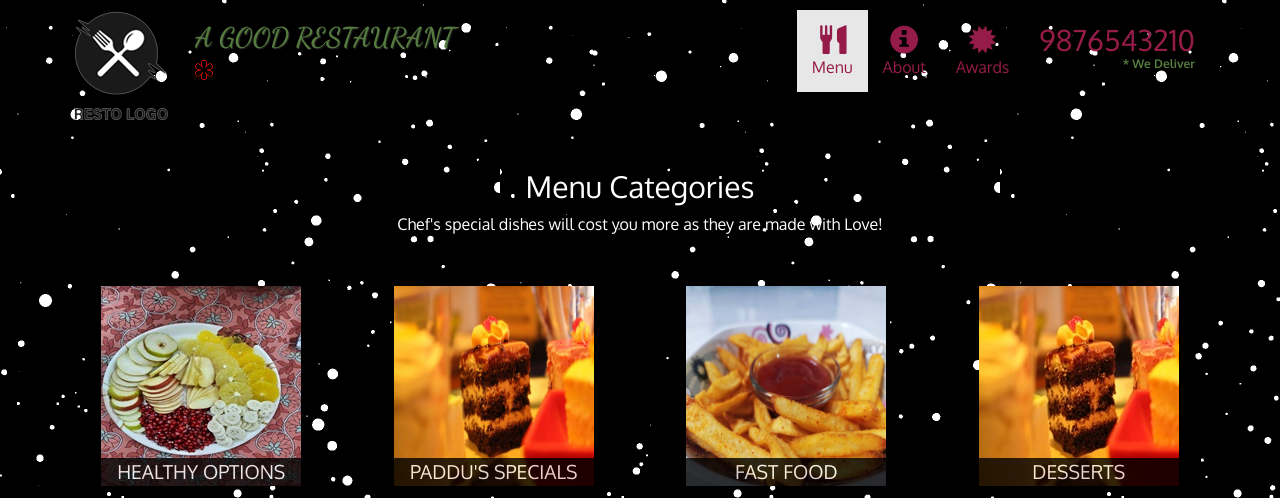
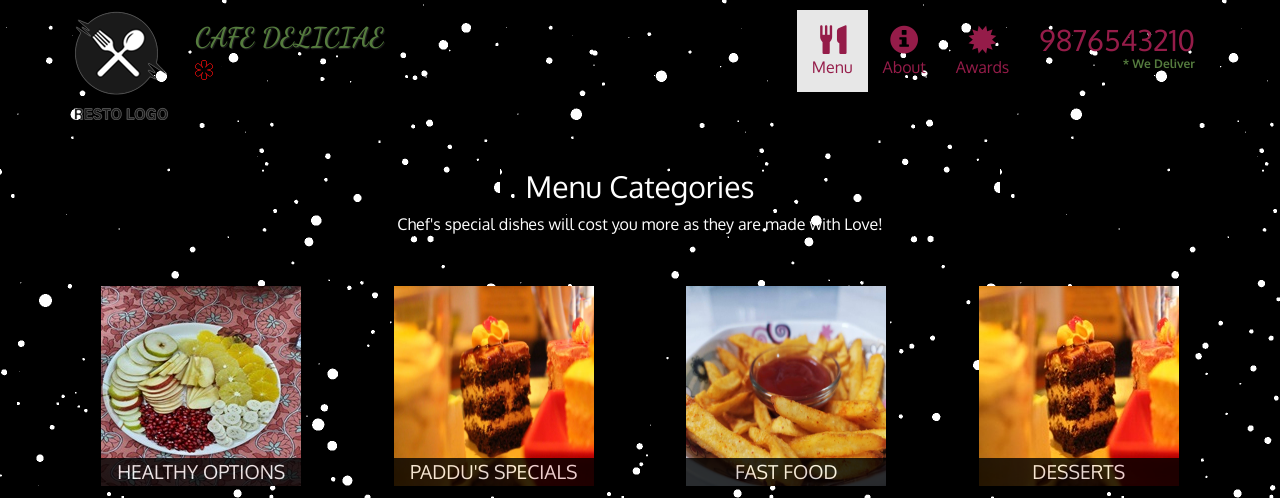
Before and after one commit to riteshbhapkar/Restaurant-Website-HTML-CSS-JS-PROJECT-, a plain HTML site: page menu-categories.html in a window 1280 px wide. Shown: the top 498 px of the page. Drawn offline with Linux system fonts and the light colour scheme; grey boxes are pictures that could not be loaded; a web font is replaced by a local one.

Commit message:
Optimisations

```diff
--- a/menu-categories.html
+++ b/menu-categories.html
@@ -4,7 +4,7 @@
     <meta charset="utf-8">
     <meta http-equiv="X-UA-Compatible" content="IE=edge">
     <meta name="viewport" content="width=device-width, initial-scale=1">
-    <title>A Good Restaurant</title>
+    <title>Cafe deliciae</title>
     <link rel="stylesheet" href="css/bootstrap.min.css">
     <link rel="stylesheet" href="css/styles.css">
     <link href='https://fonts.googleapis.com/css?family=Oxygen:400,300,700' rel='stylesheet' type='text/css'>
@@ -26,7 +26,7 @@
           </a>
 
           <div class="navbar-brand">
-            <a href="index.html"><h1>A Good Restaurant</h1></a>
+            <a href="index.html"><h1>Cafe deliciae</h1></a>
             <p>
               <img src="images/Michelin.png" alt="Michelin star">
               <span>Michelin Certified</span>
```
Also changed, not shown: single-category.html (+2 -2 lines).
